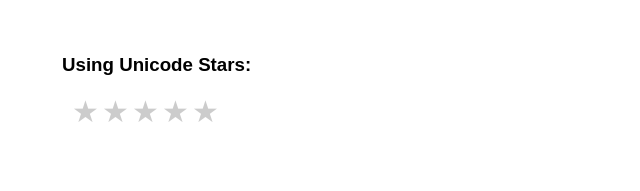
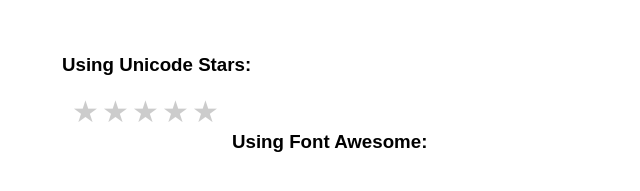
Before and after one commit to thepixelfish/better-rods-reviews, a plain HTML site: page index.html in a window 1280 px wide. Shown: the part 139-330 px from the top of the page, without its empty margins (228-868 px from the left). Drawn offline with Linux system fonts and the light colour scheme.

Commit message:
testing github pages real quick

```diff
--- a/index.html
+++ b/index.html
@@ -26,6 +26,9 @@
             <label for="star1" title="text">1 star</label>
           </div>
 
+          <br>
+          <h3>Using Font Awesome:</h3>
+
     </div>
   </body>
 </html>
```
